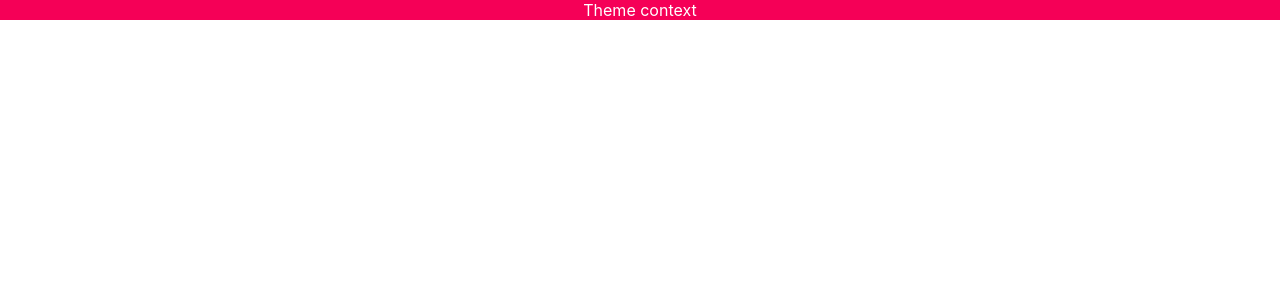
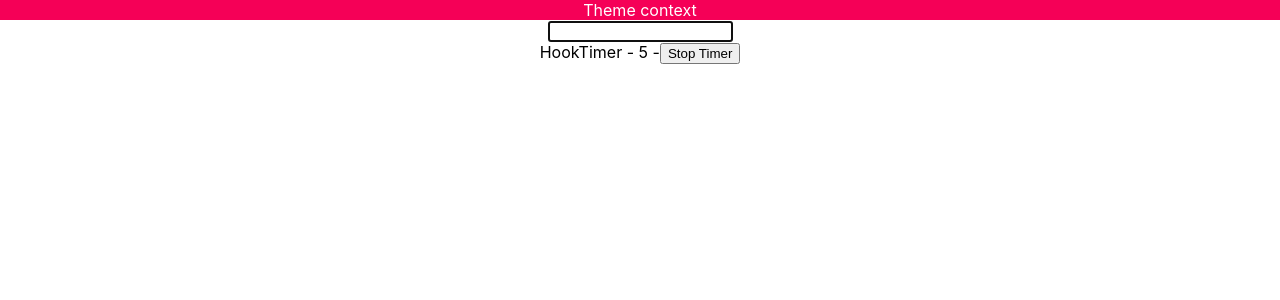
Before and after one commit to AnwarHossainSR/react-typescript-learn, a React (Create React App) app: page / in a window 1280 px wide. Shown: the top 300 px of the page. Built offline with nearby package versions, Linux system fonts and the light colour scheme.

Commit message:
Typing useRef hook

```diff
--- a/src/App.tsx
+++ b/src/App.tsx
@@ -1,13 +1,19 @@
 import "./App.css";
 import { ThemeContextProvider } from "./components/context/ThemeContext";
 import { Box } from "./components/context/Box";
+import { DomRef } from "./components/refs/DomRef";
+import { MutableRef } from "./components/refs/MutableRef";
 
 function App() {
-  return <div className="App">
-    <ThemeContextProvider>
-      <Box />
-    </ThemeContextProvider>
-  </div>;
+  return (
+    <div className="App">
+      <ThemeContextProvider>
+        <Box />
+      </ThemeContextProvider>
+      <DomRef />
+      <MutableRef />
+    </div>
+  );
 }
 
 export default App;
--- /dev/null
+++ b/src/components/refs/DomRef.tsx
@@ -0,0 +1,13 @@
+import { useRef, useEffect } from "react";
+
+export const DomRef = () => {
+  const inputRef = useRef<HTMLInputElement>(null!);
+  useEffect(() => {
+    inputRef.current.focus();
+  }, []);
+  return (
+    <div>
+      <input type="text" ref={inputRef} />
+    </div>
+  );
+};
--- /dev/null
+++ b/src/components/refs/MutableRef.tsx
@@ -0,0 +1,27 @@
+import { useState, useRef, useEffect } from "react";
+
+export const MutableRef = () => {
+  const [timer, setTimer] = useState(0);
+  const interValRef = useRef<number | null>(null);
+
+  const stopTimer = () => {
+    if (interValRef.current) {
+      window.clearInterval(interValRef.current);
+    }
+  };
+  useEffect(() => {
+    interValRef.current = window.setInterval(() => {
+      setTimer((timer) => timer + 1);
+    }, 1000);
+    return () => {
+      stopTimer();
+    };
+  }, []);
+
+  return (
+    <div>
+      HookTimer - {timer} -
+      <button onClick={() => stopTimer()}>Stop Timer</button>
+    </div>
+  );
+};
```
